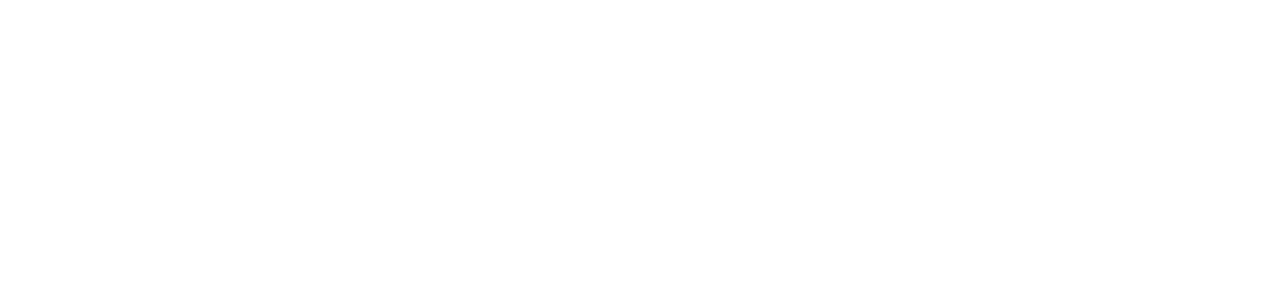
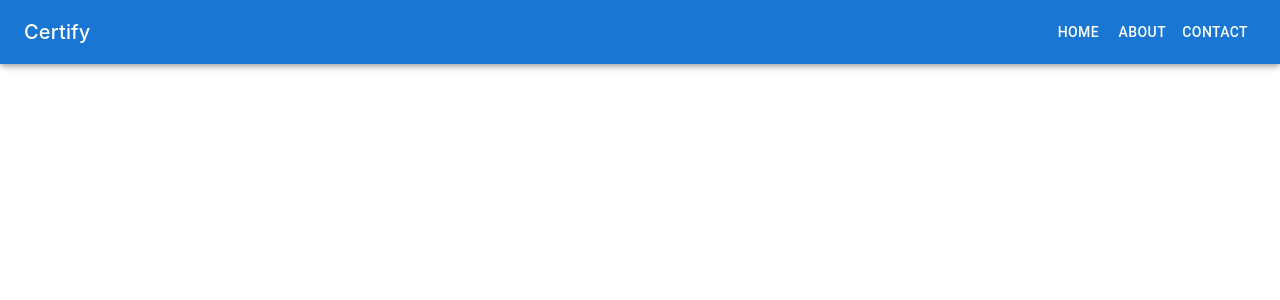
Before and after one commit to jsar3004/certificate_generator, a React (Create React App) app in the folder frontend/: page / in a window 1280 px wide. Shown: the top 300 px of the page. Built offline with nearby package versions, Linux system fonts and the light colour scheme.

Commit message:
temprory navbar

```diff
--- a/frontend/src/App.js
+++ b/frontend/src/App.js
@@ -1,10 +1,11 @@
+import React from 'react';
 import './App.css';
 import Home from './Pages/Home/Home';
 
 function App() {
   return (
   <>
-  <Home/>
+   <Home/>
   </>
   );
 }
--- /dev/null
+++ b/frontend/src/Components/Topbar/Topbar.js
@@ -0,0 +1,107 @@
+import * as React from 'react';
+import PropTypes from 'prop-types';
+import AppBar from '@mui/material/AppBar';
+import Box from '@mui/material/Box';
+import Divider from '@mui/material/Divider';
+import Drawer from '@mui/material/Drawer';
+import IconButton from '@mui/material/IconButton';
+import List from '@mui/material/List';
+import ListItem from '@mui/material/ListItem';
+import ListItemButton from '@mui/material/ListItemButton';
+import ListItemText from '@mui/material/ListItemText';
+import MenuIcon from '@mui/icons-material/Menu';
+import Toolbar from '@mui/material/Toolbar';
+import Typography from '@mui/material/Typography';
+import Button from '@mui/material/Button';
+
+const drawerWidth = 240;
+const navItems = ['Home', 'About', 'Contact'];
+
+function TopBar(props) {
+  const { window } = props;
+  const [mobileOpen, setMobileOpen] = React.useState(false);
+
+  const handleDrawerToggle = () => {
+    setMobileOpen(!mobileOpen);
+  };
+
+  const drawer = (
+    <Box onClick={handleDrawerToggle} sx={{ textAlign: 'center' }}  >
+      <Typography variant="h6" sx={{ my: 2 }} fontFamily={"BlinkMacSystemFont,-apple-system,Segoe UI,Roboto,Oxygen,Ubuntu,Cantarell,Fira Sans,Droid Sans,Helvetica Neue,Helvetica,Arial,sans-serif"}>
+        Certify
+      </Typography>
+      <Divider />
+      <List>
+        {navItems.map((item) => (
+          <ListItem key={item} disablePadding>
+            <ListItemButton sx={{ textAlign: 'center' }}>
+              <ListItemText primary={item} />
+            </ListItemButton>
+          </ListItem>
+        ))}
+      </List>
+    </Box>
+  );
+
+  const container = window !== undefined ? () => window().document.body : undefined;
+
+  return (
+    <Box sx={{ display: 'flex' }}>
+      <AppBar component="nav">
+        <Toolbar>
+          <IconButton
+            color="inherit"
+            aria-label="open drawer"
+            edge="start"
+            onClick={handleDrawerToggle}
+            sx={{ mr: 2, display: { sm: 'none' } }}
+          >
+            <MenuIcon />
+          </IconButton>
+          <Typography
+            variant="h6"
+            component="div"
+            sx={{ flexGrow: 1, display: { xs: 'none', sm: 'block' } }}
+            fontFamily={"BlinkMacSystemFont,-apple-system,Segoe UI,Roboto,Oxygen,Ubuntu,Cantarell,Fira Sans,Droid Sans,Helvetica Neue,Helvetica,Arial,sans-serif"}
+          >
+            Certify
+          </Typography>
+          <Box sx={{ display: { xs: 'none', sm: 'block' } }}>
+            {navItems.map((item) => (
+              <Button key={item} sx={{ color: '#fff' }} fontFamily={"BlinkMacSystemFont,-apple-system,Segoe UI,Roboto,Oxygen,Ubuntu,Cantarell,Fira Sans,Droid Sans,Helvetica Neue,Helvetica,Arial,sans-serif"}>
+                {item}
+              </Button>
+            ))}
+          </Box>
+        </Toolbar>
+      </AppBar>
+      <Box component="nav">
+        <Drawer
+          container={container}
+          variant="temporary"
+          open={mobileOpen}
+          onClose={handleDrawerToggle}
+          ModalProps={{
+            keepMounted: true,
+          }}
+          sx={{
+            display: { xs: 'block', sm: 'none' },
+            '& .MuiDrawer-paper': { boxSizing: 'border-box', width: drawerWidth },
+          }}
+        >
+          {drawer}
+        </Drawer>
+      </Box>
+    </Box>
+  );
+}
+
+TopBar.propTypes = {
+  /**
+   * Injected by the documentation to work in an iframe.
+   * You won't need it on your project.
+   */
+  window: PropTypes.func,
+};
+
+export default TopBar;
--- a/frontend/src/Pages/Home/Home.js
+++ b/frontend/src/Pages/Home/Home.js
@@ -1,6 +1,9 @@
+import React from "react";
+import TopBar from "../../Components/Topbar/Topbar";
 function Home() {
     return (
      <>
+     <TopBar/>
      </>
 
     );
```
Also changed, not shown: frontend/package.json (+8 -1 lines), 1 other file (tests, documents, lock files or other folders).
